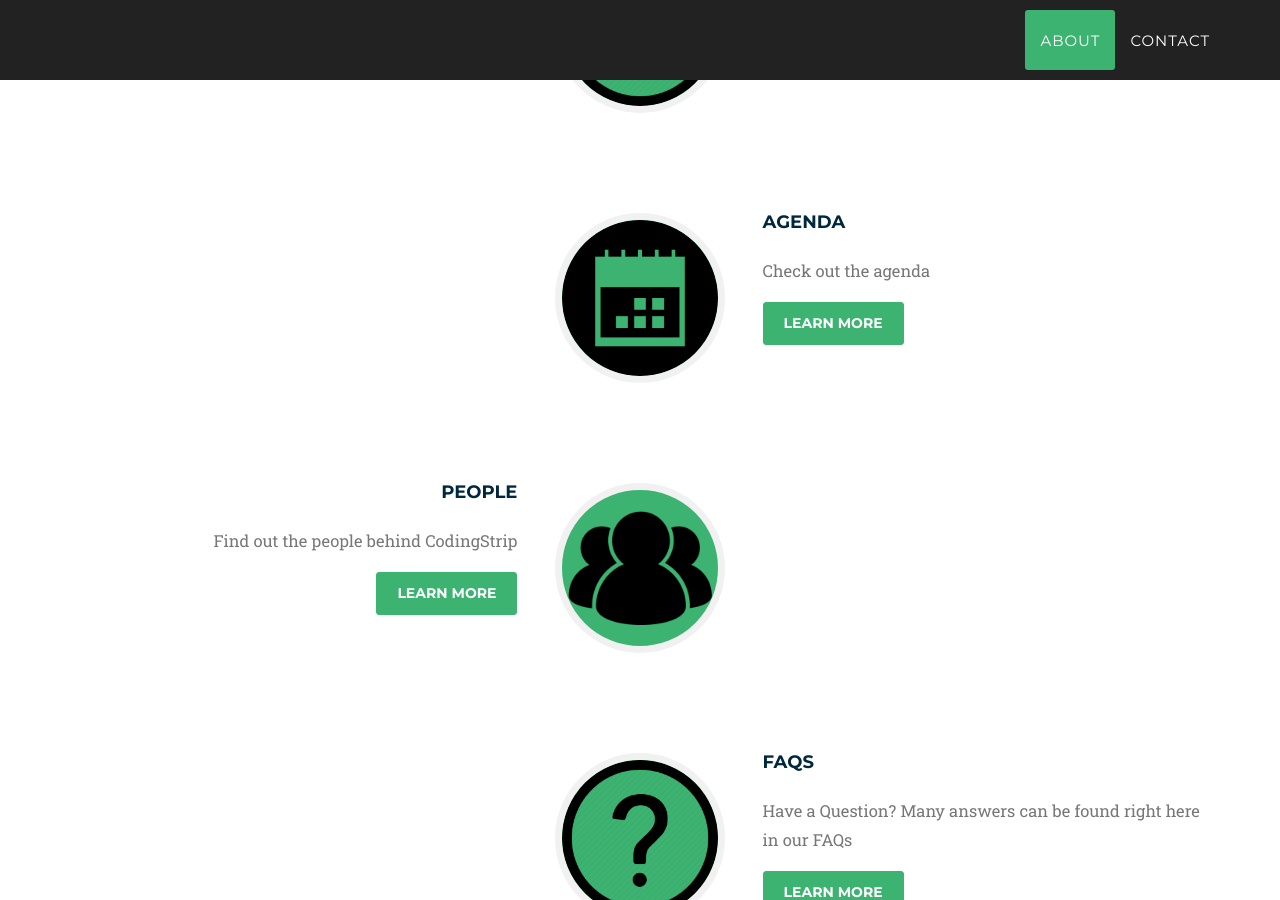
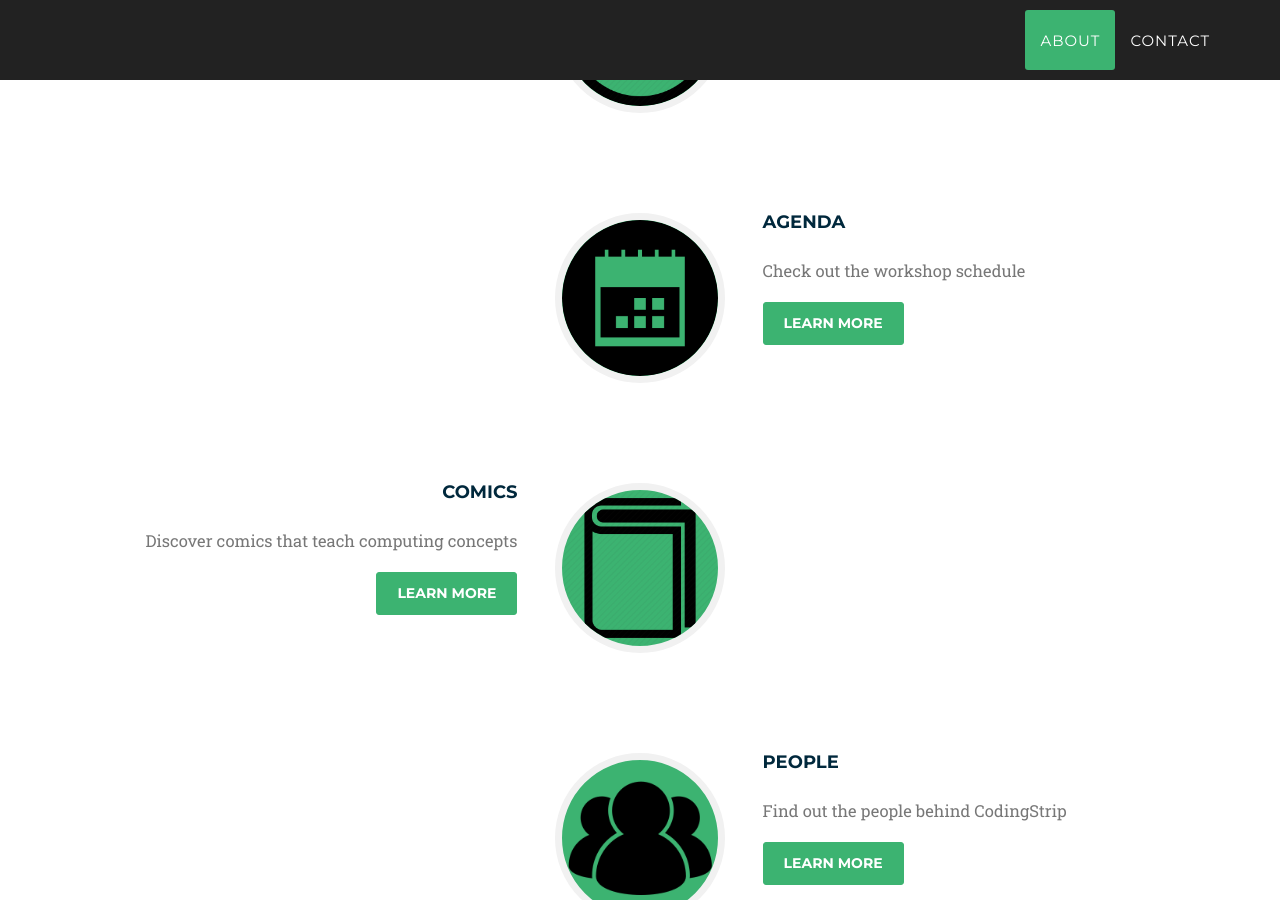
Before and after one commit to codingstrip/codingstrip.github.io, a Jekyll site: the page built from index.html, in a window 1280 px wide and 900 px high, scrolled down 1226 px. Built offline with Jekyll 4.4.1, drawn with Linux system fonts in a browser that asks for light colours; some web fonts are replaced.

Commit message:
Update and add comics part

```diff
--- a/_data/twenty_17/home_about_data.yml
+++ b/_data/twenty_17/home_about_data.yml
@@ -7,16 +7,22 @@
 - inverted: timeline-inverted
   img: icon-agenda.jpeg
   name: Agenda
-  info: Check out the agenda
+  info: Check out the workshop schedule
   link: /agenda
 
 - inverted:
+  img: booklet-icon.png
+  name: comics
+  info: Discover comics that teach computing concepts
+  link: /comics
+
+- inverted: timeline-inverted
   img: icon-team.jpeg
   name: People
   info: Find out the people behind CodingStrip
   link: /team
 
-- inverted: timeline-inverted
+- inverted:
   img: icon-faq.jpeg
   name: FAQs
   info: Have a Question? Many answers can be found right here in our FAQs
```
